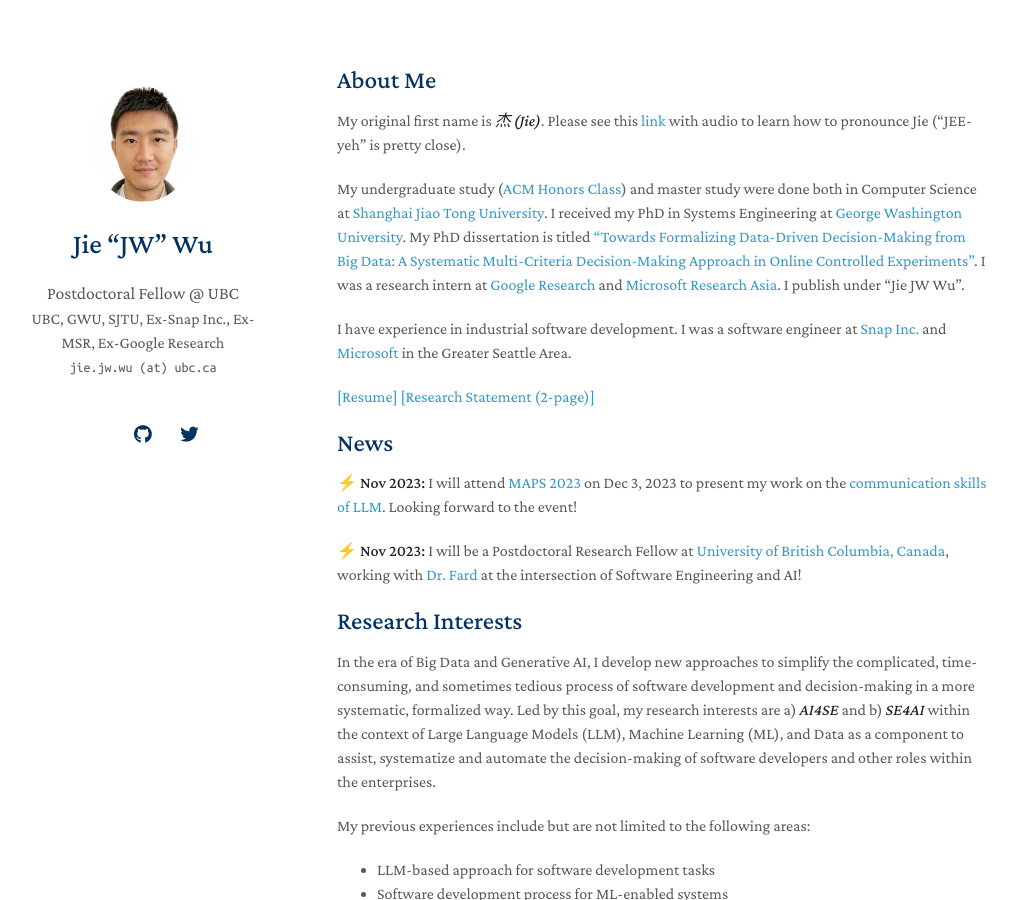
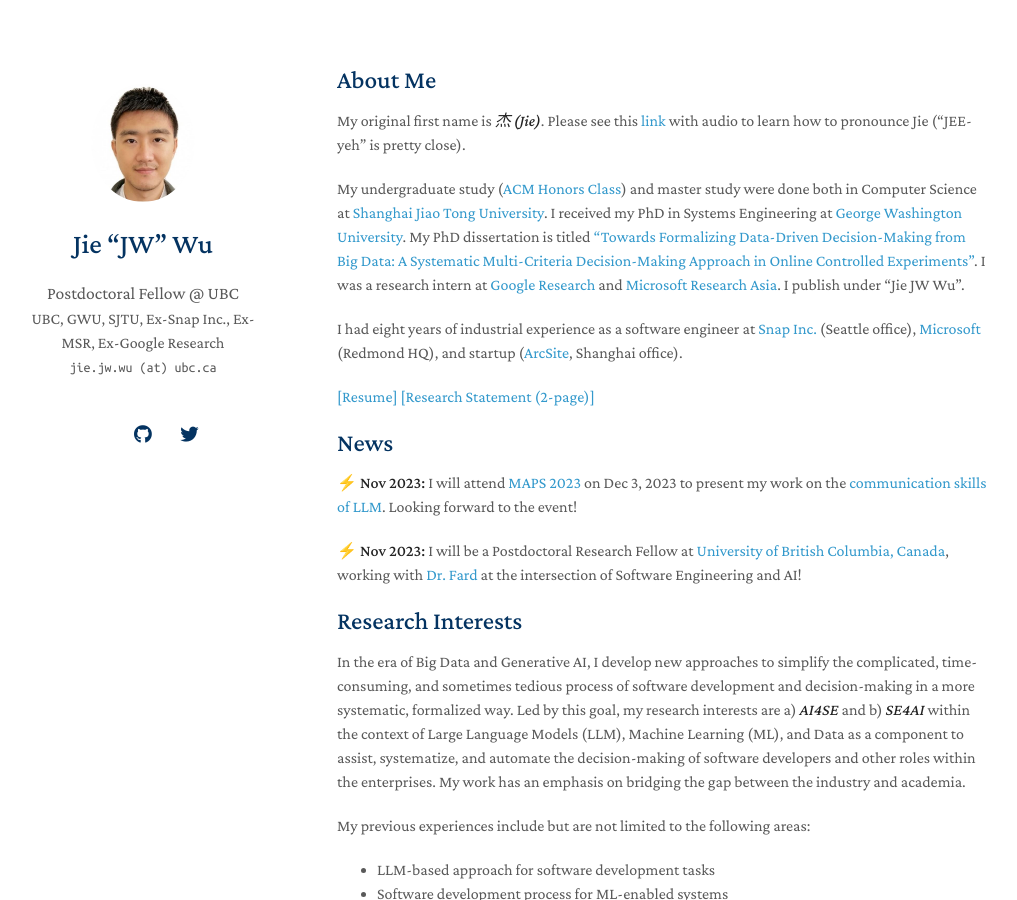
Before and after one commit to yaoyao-liu/minimal-light, a Jekyll site: the page built from index.md, in a window 1280 px wide and 900 px high. Shown: the whole window, without its empty margins (133-1150 px from the left). Built offline with Jekyll 4.4.1, drawn with Linux system fonts in a browser that asks for light colours; nearby versions of some CDN libraries; a style sheet for code colours, icons or effects is not loaded; our own code applies the rules of GitHub Pages for plain Markdown files.

Commit message:
Update index.md

```diff
--- a/index.md
+++ b/index.md
@@ -7,7 +7,7 @@ My original first name is _**杰 (Jie)**_. Please see this [link](https://en.wik
 
 My undergraduate study ([ACM Honors Class](https://acm.sjtu.edu.cn/home)) and master study were done both in Computer Science at [Shanghai Jiao Tong University](https://www.cs.sjtu.edu.cn/en/). I received my PhD in Systems Engineering at [George Washington University](https://www.seas.gwu.edu/). My PhD dissertation is titled ["Towards Formalizing Data-Driven Decision-Making from Big Data: A Systematic Multi-Criteria Decision-Making Approach in Online Controlled Experiments"](https://www.proquest.com/docview/2784774986?pq-origsite=gscholar&fromopenview=true). I was a research intern at [Google Research](https://research.google/) and [Microsoft Research Asia](https://www.microsoft.com/en-us/research/lab/microsoft-research-asia/). I publish under "Jie JW Wu".
 
-I have experience in industrial software development. I was a software engineer at [Snap Inc.](https://snap.com/en-US) and [Microsoft](https://www.microsoft.com/en-us/) in the Greater Seattle Area.
+I had eight years of industrial experience as a software engineer at [Snap Inc.](https://snap.com/en-US) (Seattle office), [Microsoft](https://www.microsoft.com/en-us/) (Redmond HQ), and startup ([ArcSite](https://www.arcsite.com/), Shanghai office).
 
 [[Resume]](https://jie-jw-wu.github.io/assets/ResumeJW.pdf)  [[Research Statement (2-page)]](https://jie-jw-wu.github.io/assets/research-statement-jw.pdf)
 ## News
@@ -17,7 +17,7 @@ I have experience in industrial software development. I was a software engineer
 
 
 ## Research Interests
-In the era of Big Data and Generative AI, I develop new approaches to simplify the complicated, time-consuming, and sometimes tedious process of software development and decision-making in a more systematic, formalized way. Led by this goal, my research interests are a) ***AI4SE*** and b) ***SE4AI*** within the context of Large Language Models (LLM), Machine Learning (ML), and Data as a component to assist, systematize and automate the decision-making of software developers and other roles within the enterprises.
+In the era of Big Data and Generative AI, I develop new approaches to simplify the complicated, time-consuming, and sometimes tedious process of software development and decision-making in a more systematic, formalized way. Led by this goal, my research interests are a) ***AI4SE*** and b) ***SE4AI*** within the context of Large Language Models (LLM), Machine Learning (ML), and Data as a component to assist, systematize, and automate the decision-making of software developers and other roles within the enterprises. My work has an emphasis on bridging the gap between the industry and academia.
 
 My previous experiences include but are not limited to the following areas:
 - LLM-based approach for software development tasks
```
